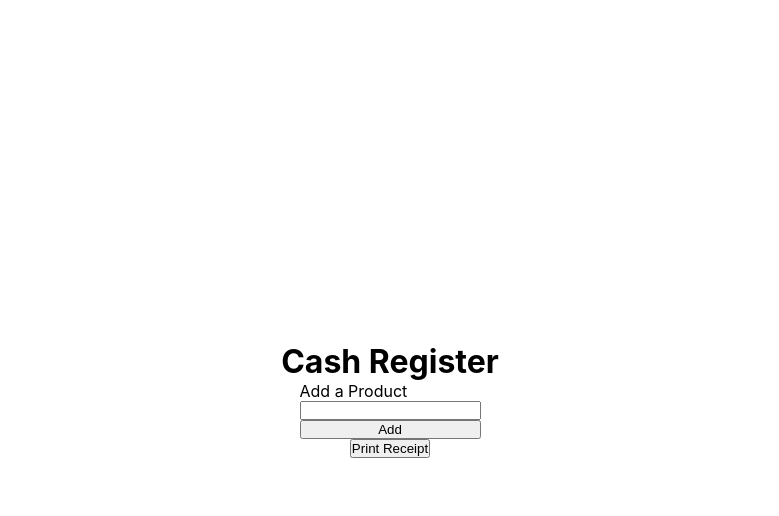
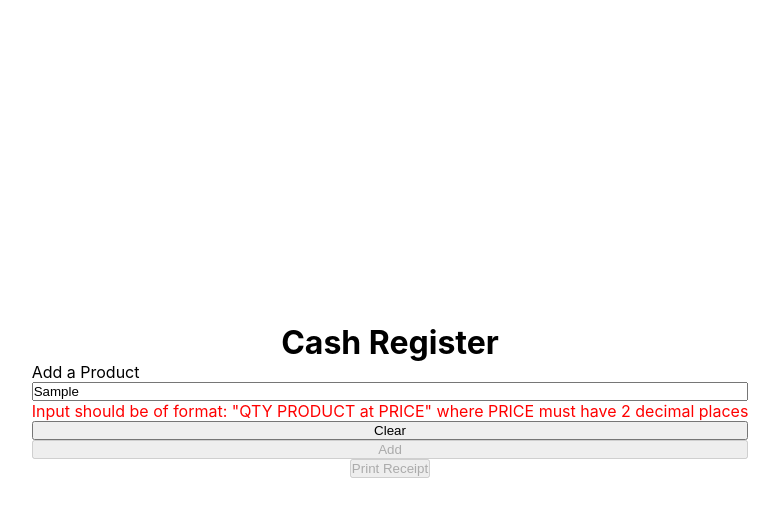
Before and after one commit to mantasastra/receipt-printer, a React (Create React App) app: page / in a window 1280 px wide. Both pictures are taken after typing "Sample" into the empty fields and a click on the input "Add". Shown: the top 516 px of the page, without its empty margins (250-1029 px from the left). Built offline with nearby package versions, Linux system fonts and the light colour scheme.

Commit message:
Add validation for the input and refactor input component

```diff
--- a/src/components/product/ProductInput.tsx
+++ b/src/components/product/ProductInput.tsx
@@ -1,7 +1,8 @@
-import React, { ChangeEvent } from "react";
+import React, { ChangeEvent, useState } from "react";
 import styled from "@emotion/styled";
 
-import { Entry, State } from "../../pages/cashRegister/CashRegister";
+import { State } from "../../pages/cashRegister/CashRegister";
+import { transformData, validate } from "../../helpers/index";
 
 const Form = styled.form`
   display: flex;
@@ -12,61 +13,74 @@ type Props = {
   onClick: React.Dispatch<React.SetStateAction<State>>;
 };
 
-interface FormElements extends HTMLFormControlsCollection {
-  product: HTMLInputElement;
-}
+const ProductInput: React.FC<Props> = ({ onClick }) => {
+  const [input, setInput] = useState<string>("");
+  const [error, setError] = useState<string | null>(null);
 
-/**
- * Extracts product description, quantity, price and checks
- * if the product is imported or not.
- *
- * TODO If the supplied data has a wrong format, returns error message.
- * Otherwise returns an object containing these extracted values.
- *
- * @param data of format 'QTY PRODUCT at PRICE'
- * where PRODUCT can contain a word `imported`
- */
-const transformData = (data: HTMLInputElement): Entry => {
-  const productDetails = data.value.split(" ");
-  const isImported = data.value.search(/imported/i) > 0;
+  const handleInput = (e: ChangeEvent<HTMLInputElement>) => {
+    const { value } = e.target;
 
-  const product = productDetails
-    .splice(1, productDetails.length - 3)
-    .join(" ")
-    .replace("imported", "")
-    .replace(/\s+/g, " ")
-    .trim();
-  const quantity = parseInt(productDetails[0]);
-  const price = parseFloat(productDetails[productDetails.length - 1]);
+    const isValid = validate(value);
+    if (isValid) {
+      setError(null);
 
-  return {
-    product,
-    quantity,
-    isImported,
-    price,
+      onClick((prevState) => ({
+        ...prevState,
+        isError: false,
+      }));
+    }
+
+    setInput(value);
   };
-};
 
-const ProductInput: React.FC<Props> = ({ onClick }) => {
+  const handleClear = () => {
+    setInput("");
+    setError(null);
+
+    onClick((prevState) => ({
+      ...prevState,
+      isError: false,
+    }));
+  };
+
   const handleSubmit = (e: ChangeEvent<HTMLFormElement>) => {
     e.preventDefault();
 
-    const { product } = e.target.elements as FormElements;
-    const entry = transformData(product);
-    product.value = "";
+    const isValid = validate(input);
+    if (!isValid) {
+      setError(
+        'Input should be of format: "QTY PRODUCT at PRICE" where PRICE must have 2 decimal places'
+      );
 
-    onClick((prevState) => ({
-      ...prevState,
-      entries: [...prevState.entries, entry],
-    }));
+      onClick((prevState) => ({
+        ...prevState,
+        isError: true,
+      }));
+    } else {
+      const entry = transformData(input);
+
+      setInput("");
+      onClick((prevState) => ({
+        ...prevState,
+        entries: [...prevState.entries, entry],
+      }));
+    }
   };
 
   return (
     <Form onSubmit={handleSubmit}>
       <label htmlFor="product">Add a Product</label>
 
-      <input type="text" id="product" name="product" />
-      <input type="submit" value="Add" />
+      <input
+        type="text"
+        id="product"
+        name="product"
+        onChange={handleInput}
+        value={input}
+      />
+      {error ? <p style={{ color: "red" }}>{error}</p> : null}
+      {error ? <button onClick={handleClear}>Clear</button> : null}
+      <input type="submit" value="Add" disabled={error != null} />
     </Form>
   );
 };
--- a/src/helpers/index.ts
+++ b/src/helpers/index.ts
@@ -1,4 +1,6 @@
 import calculateTax from "./calculateTax";
 import createReceipt from "./createReceipt";
+import transformData from "./transformData";
+import validate from "./validate";
 
-export { calculateTax, createReceipt };
+export { calculateTax, createReceipt, transformData, validate };
--- /dev/null
+++ b/src/helpers/transformData.ts
@@ -0,0 +1,31 @@
+import { Entry } from "../pages/cashRegister/CashRegister";
+
+/**
+ * Extracts product description, quantity, price and checks
+ * if the product is imported or not.
+ *
+ * @param data - validated data
+ * @returns an object containing extracted values
+ */
+const transformData = (data: string): Entry => {
+  const productDetails = data.split(" ");
+  const isImported = data.search(/imported/i) > 0;
+
+  const product = productDetails
+    .splice(1, productDetails.length - 3)
+    .join(" ")
+    .replace("imported", "")
+    .replace(/\s+/g, " ") // remove repetitive whitespaces
+    .trim();
+  const quantity = parseInt(productDetails[0]);
+  const price = parseFloat(productDetails[productDetails.length - 1]);
+
+  return {
+    product,
+    quantity,
+    isImported,
+    price,
+  };
+};
+
+export default transformData;
--- /dev/null
+++ b/src/helpers/validate.ts
@@ -0,0 +1,14 @@
+/**
+ * Validates the input against a specific format of:
+ * 'QTY PRODUCT at PRICE' where PRICE must have 2 decimal places.
+ *
+ * @param input
+ * @returns boolean
+ */
+const validate = (input: string): boolean => {
+  const acceptableFormat = /^([0-9]+)\s*([a-zA-Z\s]+)\s*(at)\s*([0-9]*\.[0-9]{2})$/;
+
+  return acceptableFormat.test(input);
+};
+
+export default validate;
--- a/src/pages/cashRegister/CashRegister.tsx
+++ b/src/pages/cashRegister/CashRegister.tsx
@@ -29,9 +29,9 @@ export type State = {
   entries: Entry[];
   receiptData: string[];
   printReceipt: boolean;
+  isError: boolean;
 };
 
-// TODO Add error handling for input
 // TODO Add styles
 // TODO Add tests
 const CashRegister = () => {
@@ -39,8 +39,9 @@ const CashRegister = () => {
     entries: [],
     receiptData: [],
     printReceipt: false,
+    isError: false,
   });
-  const { entries, receiptData, printReceipt } = state;
+  const { entries, receiptData, printReceipt, isError } = state;
 
   useEffect(() => {
     if (printReceipt) {
@@ -66,6 +67,7 @@ const CashRegister = () => {
       entries: [],
       receiptData: [],
       printReceipt: false,
+      isError: false,
     });
   };
 
@@ -73,7 +75,9 @@ const CashRegister = () => {
     <Container>
       <h1>Cash Register</h1>
       <ProductInput onClick={setState} />
-      <button onClick={handleClick}>Print Receipt</button>
+      <button onClick={handleClick} disabled={isError}>
+        Print Receipt
+      </button>
       {printReceipt ? <Receipt data={receiptData} /> : null}
       {printReceipt ? <button onClick={handleReset}>Start again</button> : null}
     </Container>
```
